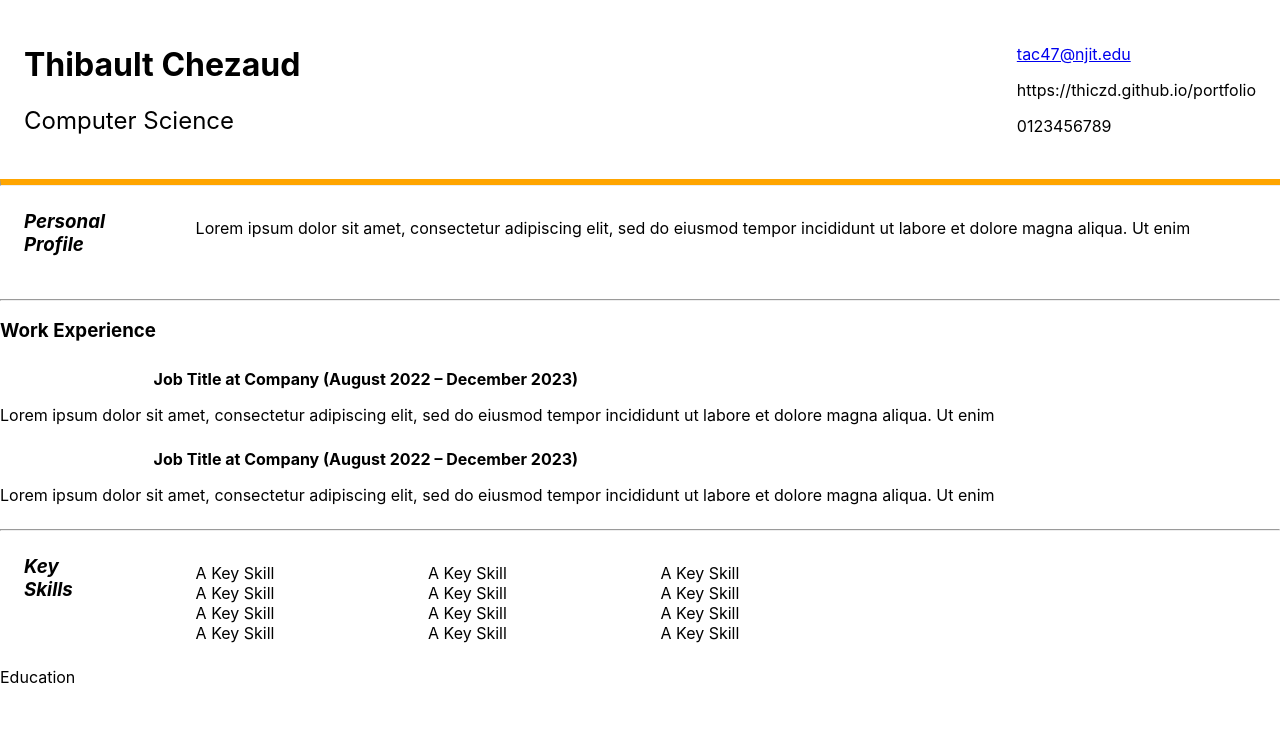
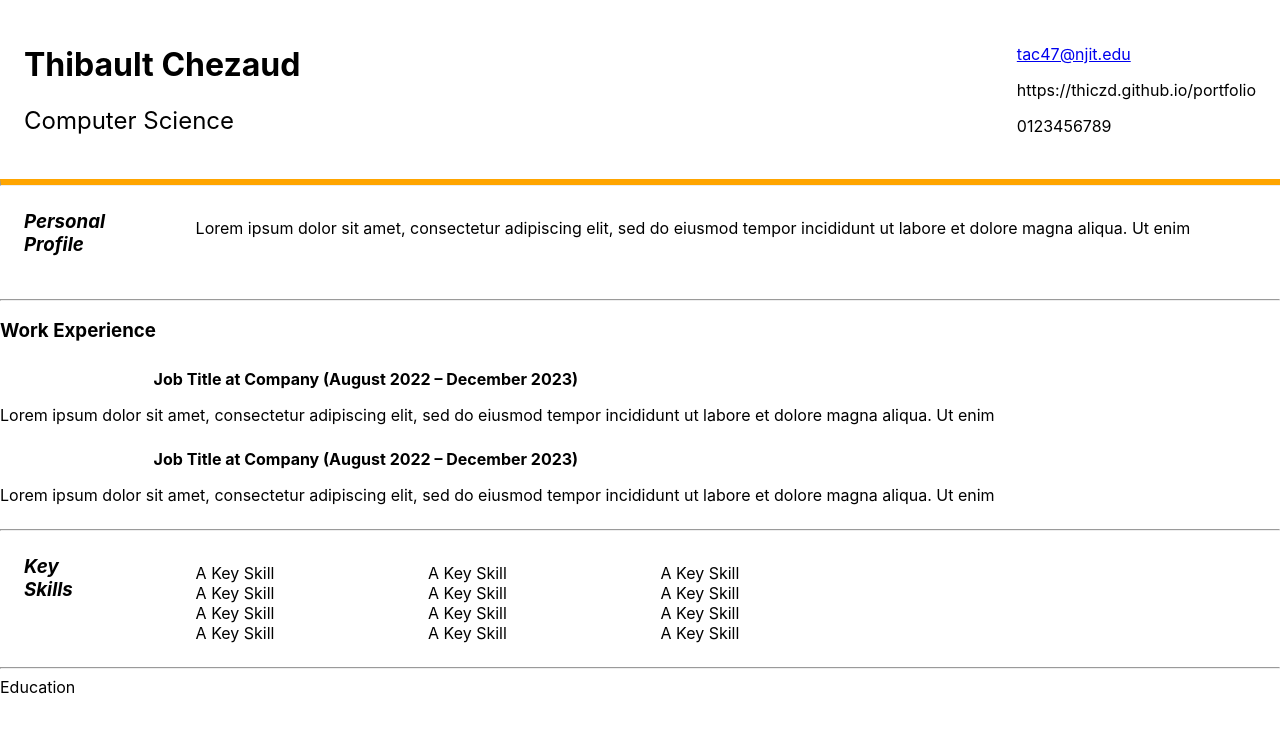
Before and after one commit to thiczd/hw2-resume-react, a React (Create React App) app: page / in a window 1280 px wide. Shown: the top 732 px of the page. Built offline with nearby package versions, Linux system fonts and the light colour scheme.

Commit message:
added skill

```diff
--- a/src/Skills.js
+++ b/src/Skills.js
@@ -3,6 +3,7 @@ import React, { Component } from "react";
 class Skills extends Component {
   render() {
     return (
+      <div>
         <div class="section">
           <h3>Key Skills</h3>
 
@@ -56,6 +57,8 @@ class Skills extends Component {
             </p>
           </div>
         </div>
+        <hr />
+      </div>
     );
   }
 }
```
Lines whose indentation alone changed are shown as unchanged.
